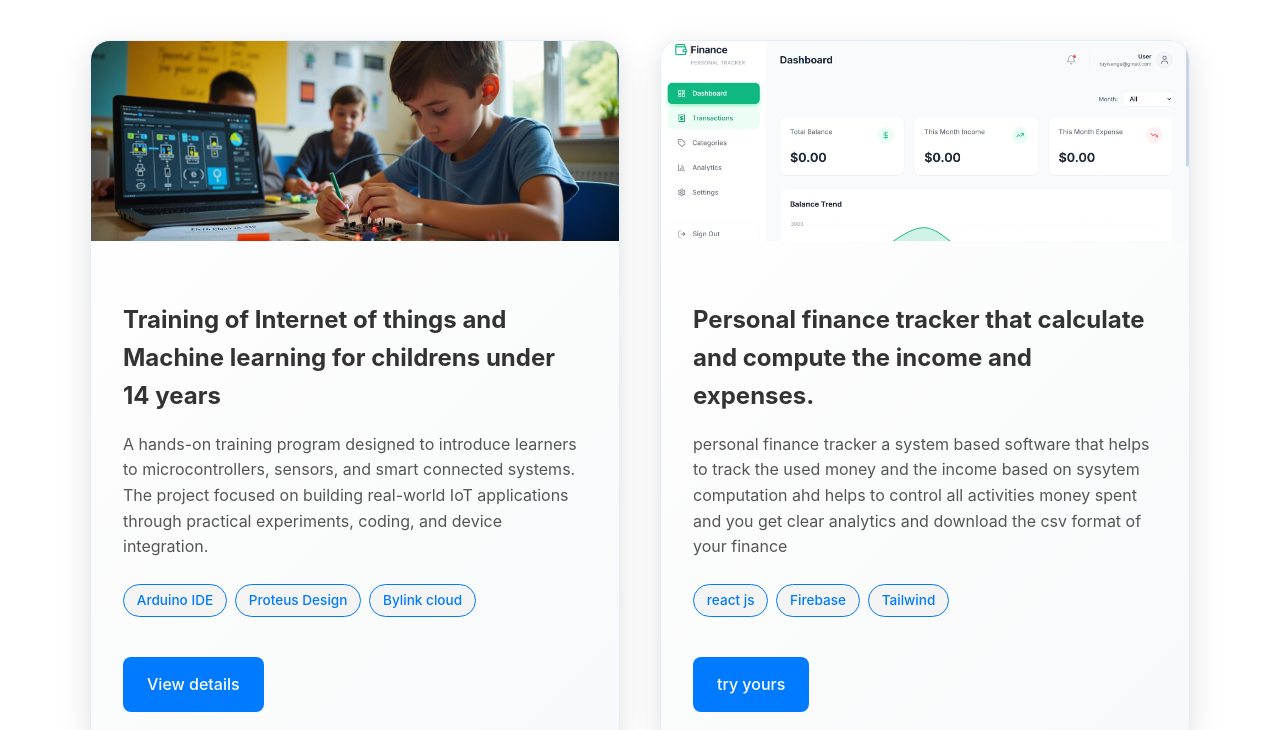
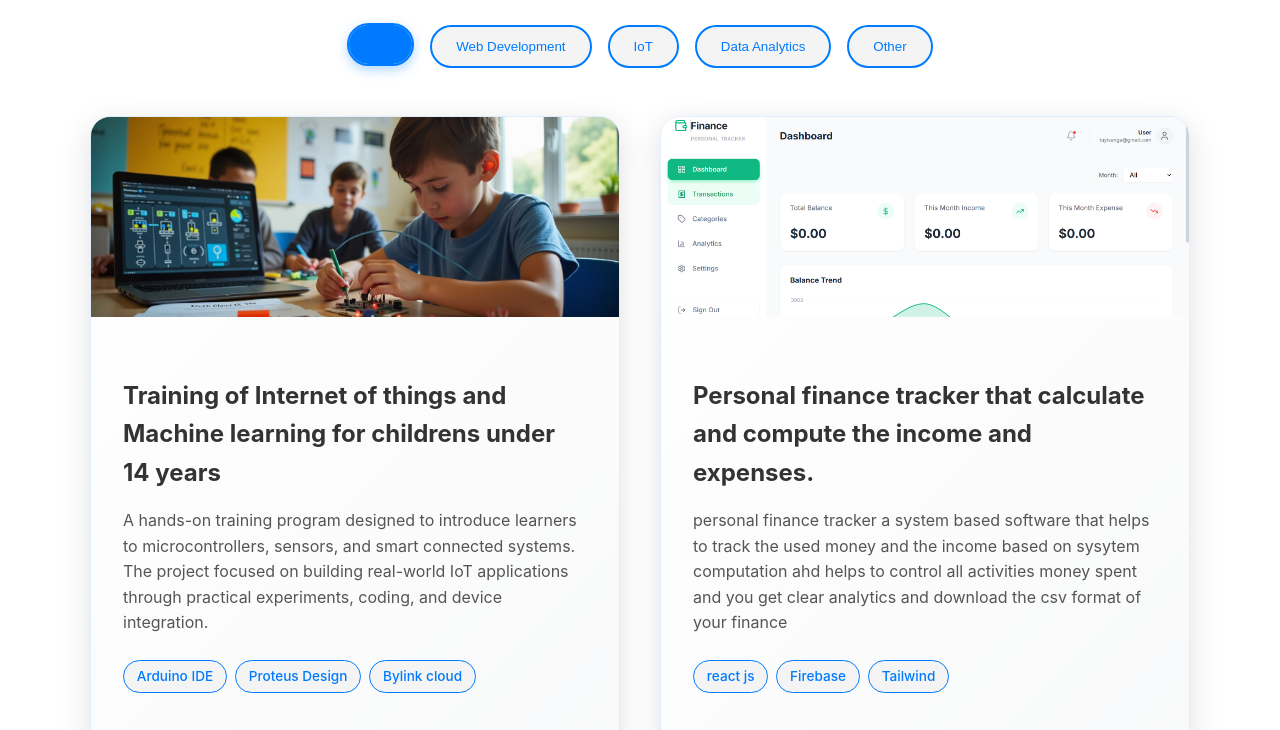
Before and after one commit to heritiertuyisenge520-source/my-Potifolio, a plain HTML site: page projects.html in a window 1280 px wide. Shown: the part 230-960 px from the top of the page. Drawn offline with Linux system fonts and the light colour scheme.

Commit message:
Make projects section fantastic: add filter buttons, stagger animations, enhanced hover effects, and interactive filtering

```diff
--- a/css/style.css
+++ b/css/style.css
@@ -221,6 +221,50 @@ h1 {
     padding: 4rem 0;
 }
 
+.filter-buttons {
+    display: flex;
+    justify-content: center;
+    gap: 1rem;
+    margin-bottom: 3rem;
+    flex-wrap: wrap;
+}
+
+.filter-btn {
+    background: var(--light-color);
+    color: var(--primary-color);
+    border: 2px solid var(--primary-color);
+    padding: 0.75rem 1.5rem;
+    border-radius: 25px;
+    font-weight: 500;
+    cursor: pointer;
+    transition: all 0.3s ease;
+    position: relative;
+    overflow: hidden;
+}
+
+.filter-btn::before {
+    content: '';
+    position: absolute;
+    top: 0;
+    left: -100%;
+    width: 100%;
+    height: 100%;
+    background: var(--primary-color);
+    transition: left 0.3s ease;
+}
+
+.filter-btn:hover::before,
+.filter-btn.active::before {
+    left: 0;
+}
+
+.filter-btn:hover,
+.filter-btn.active {
+    color: white;
+    box-shadow: 0 4px 12px rgba(0,123,255,0.3);
+    transform: translateY(-2px);
+}
+
 .projects-grid {
     display: grid;
     grid-template-columns: repeat(auto-fit, minmax(350px, 1fr));
@@ -236,6 +280,9 @@ h1 {
     border: 1px solid rgba(0,123,255,0.1);
     transition: all 0.4s ease;
     position: relative;
+    animation: cardFadeIn 0.8s ease forwards;
+    opacity: 0;
+    transform: translateY(20px);
 }
 
 .project-card::before {
@@ -806,6 +853,13 @@ h1 {
     }
 }
 
+@keyframes cardFadeIn {
+    to {
+        opacity: 1;
+        transform: translateY(0);
+    }
+}
+
 /* 响应式调整 */
 @media (max-width: 768px) {
     .theme-toggle,
--- a/main.js
+++ b/main.js
@@ -78,11 +78,16 @@ document.addEventListener('DOMContentLoaded', () => {
         });
     }, observerOptions);
 
-    document.querySelectorAll('.project-card, .skill-tag, .contact-item, .about-image').forEach(el => {
+    document.querySelectorAll('.skill-tag, .contact-item, .about-image').forEach(el => {
         el.style.opacity = '0';
         el.style.transform = 'translateY(20px)';
         el.style.transition = 'opacity 0.6s ease, transform 0.6s ease';
         observer.observe(el);
+    });
+
+    // Add stagger animation delay for project cards
+    document.querySelectorAll('.project-card').forEach((card, index) => {
+        card.style.animationDelay = `${index * 150}ms`;
     });
 
     //联系表单验证
--- a/projects.html
+++ b/projects.html
@@ -29,8 +29,15 @@
         <section class="projects-section">
             <div class="container">
                 <h1>My Projects</h1>
+                <div class="filter-buttons">
+                    <button class="filter-btn active" data-filter="all">All</button>
+                    <button class="filter-btn" data-filter="web">Web Development</button>
+                    <button class="filter-btn" data-filter="iot">IoT</button>
+                    <button class="filter-btn" data-filter="data">Data Analytics</button>
+                    <button class="filter-btn" data-filter="other">Other</button>
+                </div>
                 <div class="projects-grid">
-                    <div class="project-card">
+                    <div class="project-card iot">
                         <img src="child making maintainance.jpg" alt="Child Maintenance System" class="project-image">
                         <div class="project-content">
                             <h2>Training of Internet of things and Machine learning for childrens under 14 years</h2>
@@ -45,7 +52,7 @@
                     </div>
 
 
-                    <div class="project-card">
+                    <div class="project-card web">
                         <img src="finance.png" alt="finance software" class="project-image">
                         <div class="project-content">
                             <h2>Personal finance tracker that calculate and compute the income and expenses.</h2>
@@ -64,7 +71,7 @@
 
 
 
-                    <div class="project-card">
+                    <div class="project-card web">
                         <img src="choir.png" alt="choir management interface" class="project-image">
                         <div class="project-content">
                             <h2>Management system for both systems and choirs management for good and precise results</h2>
@@ -75,13 +82,13 @@
                                 <span class="tech-tag">Mongo db  </span>
                                 <span class="tech-tag">tailwind</span>
                             </div>
-                            <a href="https://ahava-choir.vercel.app/" class="btn project-link">click here to see</a>
+                            <a href="https://final-choir-management-w2lo.vercel.app/" class="btn project-link">click here</a>
                         </div>
                     </div>
 
 
 
-                    <div class="project-card">
+                    <div class="project-card iot">
                         <img src="automation.png" alt="IoT Smart Solutions" class="project-image">
                         <div class="project-content">
                             <h2>IoT Smart Solutions & Applications</h2>
@@ -94,7 +101,7 @@
                            <!-- <a href="#" class="btn project-link">View Details</a>-->
                         </div>
                     </div>
-                    <div class="project-card">
+                    <div class="project-card other">
                         <img src="interior.png" alt="Child Maintenance System" class="project-image">
                         <div class="project-content">
                             <h2>Interior Design & Smart Home Technology Installation</h2>
@@ -108,7 +115,7 @@
                             <!-- <a href="#" class="btn project-link">View Details</a>-->
                         </div>
                     </div>
-                    <div class="project-card">
+                    <div class="project-card data">
                         <img src="data analytics.png" alt="Child Maintenance System" class="project-image">
                         <div class="project-content">
                             <h2>Data Analytics & Visualization</h2>
@@ -122,7 +129,7 @@
                             <!-- <a href="#" class="btn project-link">View Details</a>-->
                         </div>
                     </div>
-                    <div class="project-card">
+                    <div class="project-card other">
                         <img src="compter.png" alt="Child Maintenance System" class="project-image">
                         <div class="project-content">
                             <h2>Faundamentals on computer skills</h2>
```
